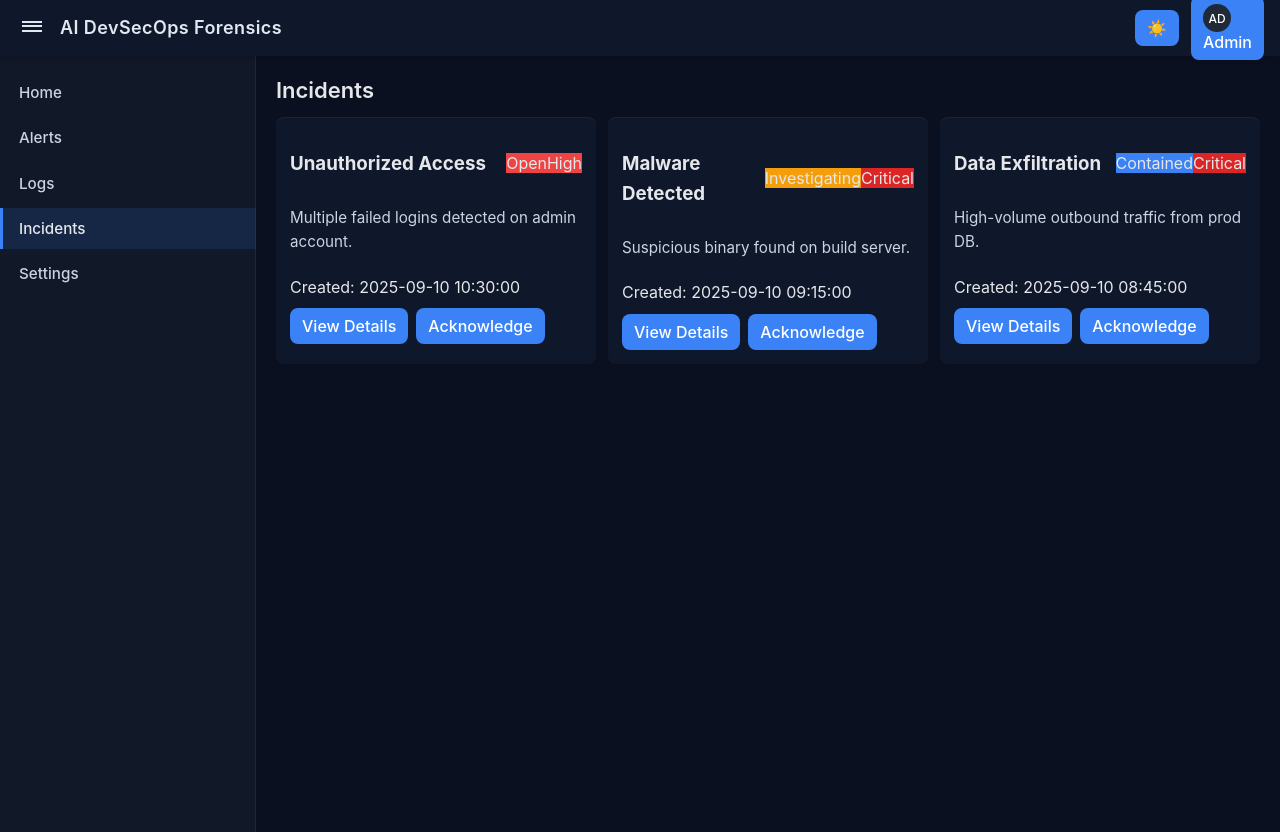
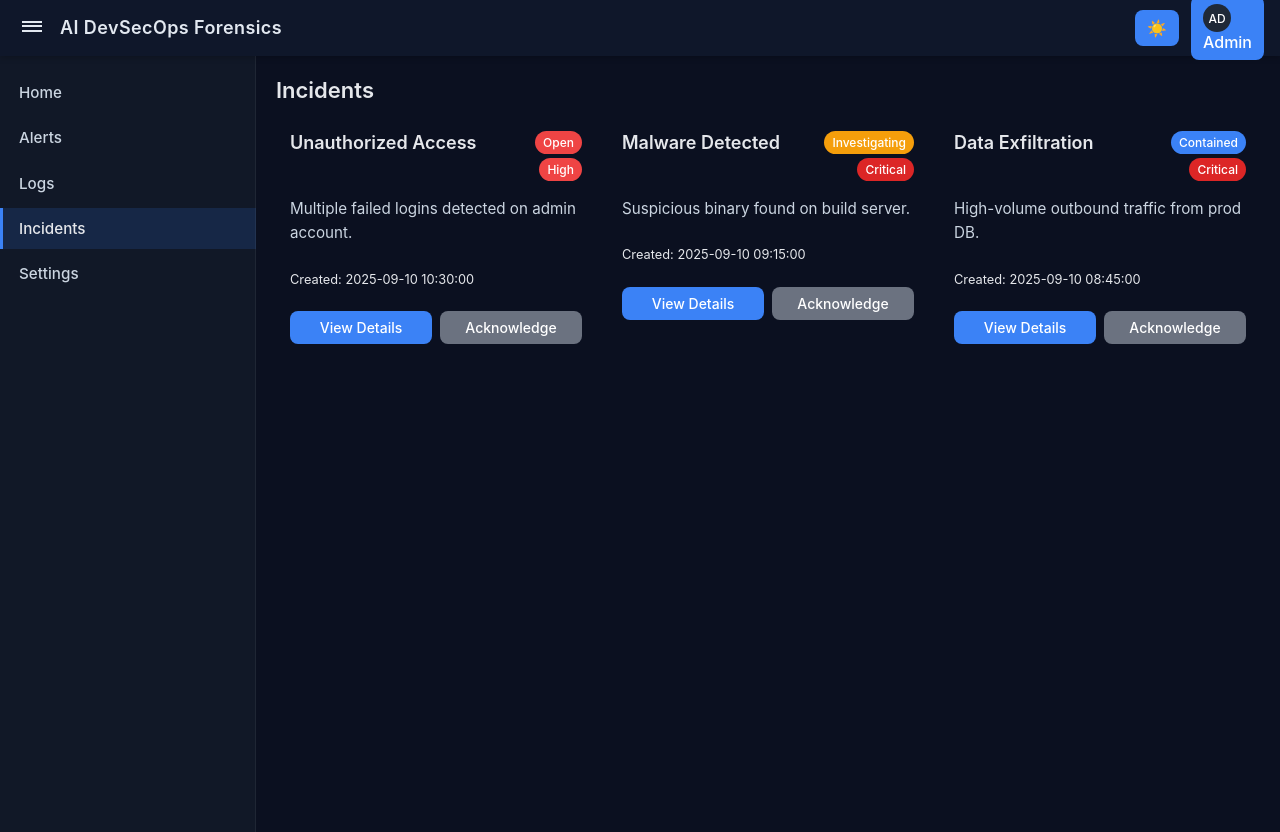
Before and after one commit to hariharan-r06/ai-devsecops-forensics, a React (Vite) app in the folder frontend/: page /incidents in a window 1280 px wide. Built offline with nearby package versions, Linux system fonts and the light colour scheme.

Commit message:
Enhance Incidents page styles

```diff
--- a/frontend/src/styles/Incidents.css
+++ b/frontend/src/styles/Incidents.css
@@ -4,11 +4,12 @@
 	gap: clamp(0.5rem, 1.5vw, 0.75rem);
 }
 
+
 .incident-card {
-	background: #0f172a;
+	background: var(--surface);
 	border-radius: var(--border-radius);
 	padding: clamp(0.75rem, 1.5vw, 0.875rem);
-	box-shadow: 0 1px 0 rgba(255,255,255,0.05) inset;
+	box-shadow: var(--shadow);
 	display: flex;
 	flex-direction: column;
 	gap: clamp(0.375rem, 1vw, 0.5rem);
@@ -17,27 +18,241 @@
 
 .incident-card:hover {
 	transform: translateY(-1px);
-	box-shadow: 0 4px 12px rgba(0,0,0,0.15), 0 1px 0 rgba(255,255,255,0.05) inset;
+	box-shadow: 0 4px 12px rgba(0,0,0,0.15);
 }
 
 .incident-header {
 	display: flex;
-	align-items: center;
+	align-items: flex-start;
 	justify-content: space-between;
 	gap: 0.5rem;
+	margin-bottom: 0.5rem;
 }
 
+.incident-header h3 {
+	margin: 0;
+	font-size: clamp(1rem, 2vw, 1.125rem);
+	font-weight: 600;
+	line-height: 1.3;
+	flex: 1;
+}
+
+.incident-badges {
+	display: flex;
+	flex-direction: column;
+	gap: 0.25rem;
+	align-items: flex-end;
+}
+
+.status-badge,
+.severity-badge {
+	padding: 0.125rem 0.5rem;
+	border-radius: 999px;
+	font-size: 0.75rem;
+	font-weight: 500;
+	color: #fff;
+	white-space: nowrap;
+}
+
+
 .incident-desc {
-	color: #cbd5e1;
-	margin: 0;
+	color: var(--muted);
+	margin: 0 0 0.75rem 0;
 	font-size: clamp(0.875rem, 1.5vw, 0.95rem);
 	line-height: 1.5;
+}
+
+.incident-meta {
+	margin-bottom: 0.75rem;
+}
+
+.incident-created {
+	font-size: 0.8rem;
+	color: var(--muted);
 }
 
 .incident-actions {
 	display: flex;
 	gap: clamp(0.375rem, 1vw, 0.5rem);
 	flex-wrap: wrap;
+}
+
+.btn-primary,
+.btn-secondary,
+.btn-danger,
+.btn-warning {
+	padding: 0.5rem 0.75rem;
+	border: none;
+	border-radius: var(--border-radius);
+	font-size: 0.875rem;
+	font-weight: 500;
+	cursor: pointer;
+	transition: all var(--transition-speed) ease;
+	flex: 1;
+	min-width: 0;
+}
+
+.btn-primary {
+	background: #3b82f6;
+	color: #fff;
+}
+
+.btn-primary:hover {
+	background: #2563eb;
+}
+
+.btn-secondary {
+	background: #6b7280;
+	color: #fff;
+}
+
+.btn-secondary:hover {
+	background: #4b5563;
+}
+
+.btn-danger {
+	background: #ef4444;
+	color: #fff;
+}
+
+.btn-danger:hover {
+	background: #dc2626;
+}
+
+.btn-warning {
+	background: #f59e0b;
+	color: #111;
+}
+
+.btn-warning:hover {
+	background: #d97706;
+}
+
+/* Modal Styles */
+.modal-overlay {
+	position: fixed;
+	top: 0;
+	left: 0;
+	right: 0;
+	bottom: 0;
+	background: rgba(0, 0, 0, 0.7);
+	display: flex;
+	align-items: center;
+	justify-content: center;
+	z-index: 1000;
+	padding: 1rem;
+}
+
+
+.modal-content {
+	background: var(--surface);
+	border-radius: var(--border-radius);
+	box-shadow: 0 20px 25px -5px rgba(0, 0, 0, 0.2);
+	max-width: 40rem;
+	width: 100%;
+	max-height: 90vh;
+	overflow: hidden;
+	display: flex;
+	flex-direction: column;
+}
+
+.modal-header {
+	display: flex;
+	align-items: center;
+	justify-content: space-between;
+	padding: 1.5rem;
+	border-bottom: 1px solid var(--border);
+}
+
+.modal-header h2 {
+	margin: 0;
+	font-size: 1.25rem;
+	font-weight: 600;
+}
+
+.modal-close {
+	background: transparent;
+	border: none;
+	color: #9ca3af;
+	font-size: 1.5rem;
+	cursor: pointer;
+	padding: 0.25rem;
+	border-radius: 0.25rem;
+	transition: color var(--transition-speed) ease;
+}
+
+.modal-close:hover {
+	color: #e5e7eb;
+}
+
+.modal-body {
+	padding: 1.5rem;
+	overflow-y: auto;
+	flex: 1;
+}
+
+.incident-details {
+	display: grid;
+	gap: 1rem;
+}
+
+.detail-row {
+	display: grid;
+	grid-template-columns: 120px 1fr;
+	gap: 0.75rem;
+	align-items: start;
+}
+
+.detail-row.full-width {
+	grid-template-columns: 1fr;
+}
+
+.detail-row label {
+	font-weight: 600;
+	color: #e5e7eb;
+	font-size: 0.875rem;
+}
+
+.detail-row span,
+.detail-row p {
+	color: #cbd5e1;
+	font-size: 0.875rem;
+	line-height: 1.5;
+	margin: 0;
+}
+
+.evidence-list {
+	display: flex;
+	flex-direction: column;
+	gap: 0.5rem;
+	margin-top: 0.5rem;
+}
+
+.evidence-item {
+	display: flex;
+	align-items: center;
+	gap: 0.5rem;
+	padding: 0.5rem;
+	background: rgba(255, 255, 255, 0.05);
+	border-radius: 0.25rem;
+}
+
+.file-icon {
+	font-size: 1rem;
+}
+
+.file-name {
+	font-family: ui-monospace, SFMono-Regular, Menlo, Monaco, Consolas, "Liberation Mono", "Courier New", monospace;
+	font-size: 0.8rem;
+	color: #9ca3af;
+}
+
+.modal-actions {
+	display: flex;
+	gap: 0.75rem;
+	padding: 1.5rem;
+	border-top: 1px solid rgba(255, 255, 255, 0.1);
+	background: rgba(255, 255, 255, 0.02);
 }
 
 
@@ -72,6 +287,35 @@
 		align-items: flex-start;
 		gap: 0.375rem;
 	}
+
+	.incident-badges {
+		flex-direction: row;
+		align-items: center;
+	}
+
+	.modal-overlay {
+		padding: 0.5rem;
+	}
+
+	.modal-content {
+		max-height: 95vh;
+	}
+
+	.modal-header,
+	.modal-body,
+	.modal-actions {
+		padding: 1rem;
+	}
+
+	.detail-row {
+		grid-template-columns: 1fr;
+		gap: 0.25rem;
+	}
+
+	.modal-actions {
+		flex-direction: column;
+		gap: 0.5rem;
+	}
 }
 
 
```
